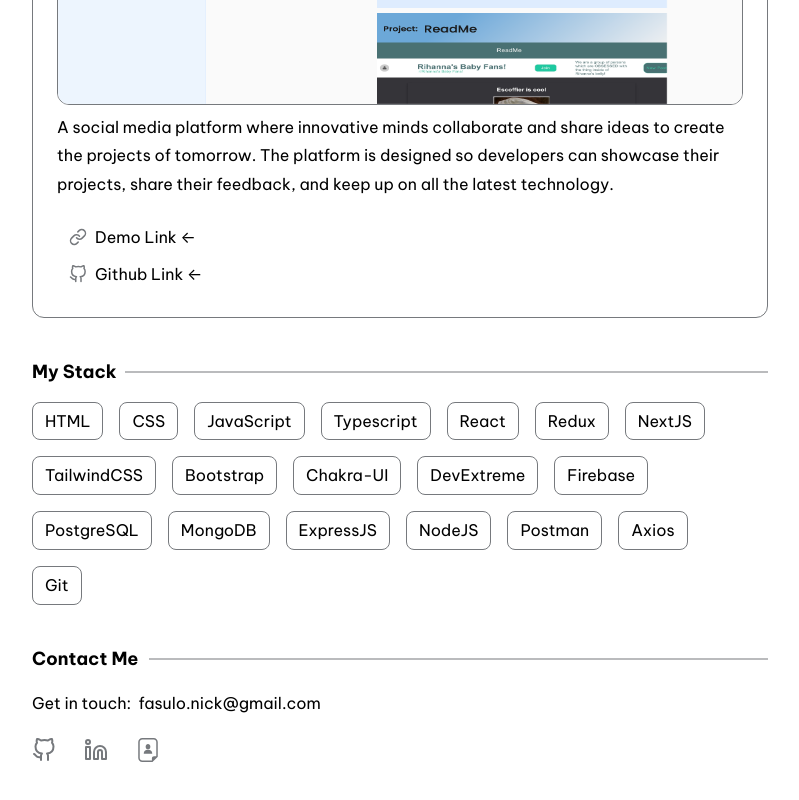
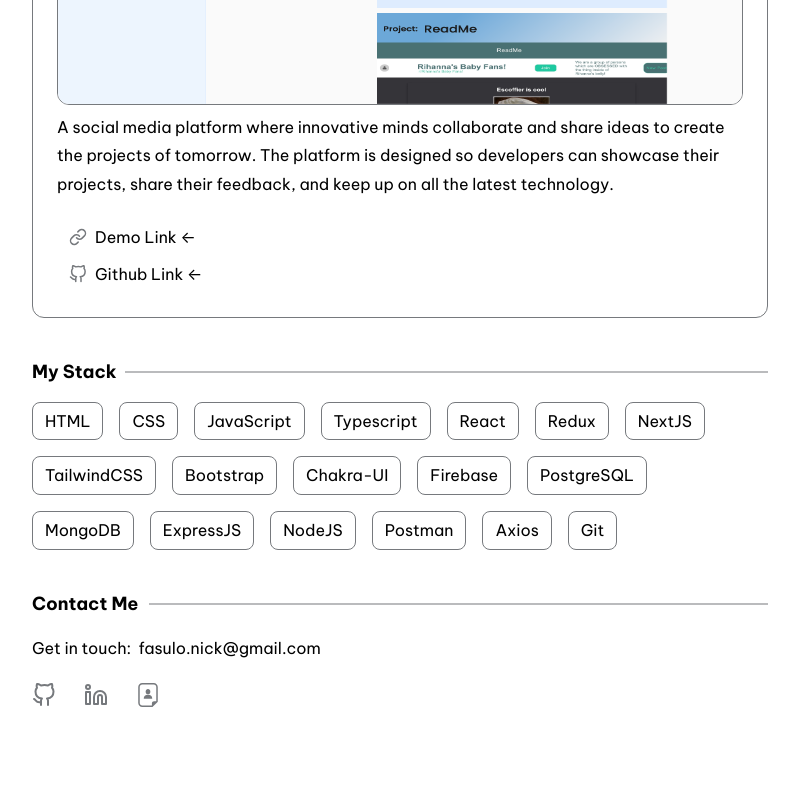
Before and after one commit to NickFasulo/Nick-Fasulo-portfolio, a Next.js app: page / in a window 1280 px wide. Shown: the part 2283-3083 px from the top of the page, without its empty margins (240-1039 px from the left). Built offline with nearby package versions, Linux system fonts and the light colour scheme.

Commit message:
remove dev extreme

```diff
--- a/data/config.js
+++ b/data/config.js
@@ -53,7 +53,6 @@ export const stack = {
     'TailwindCSS',
     'Bootstrap',
     'Chakra-UI',
-    'DevExtreme',
     'Firebase',
     'PostgreSQL',
     'MongoDB',
```
